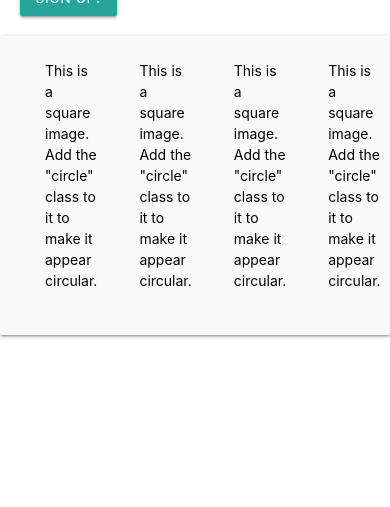
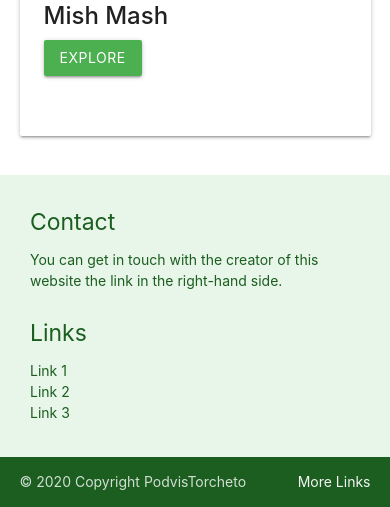
Before and after one commit to podvistorcheto/Milestone-3, a Flask app: page / in a window 390 px wide. Shown: the part 707-1214 px from the top of the page. Before the commit the page ends 1045 px from the top, so only its background shows below. Run offline with Flask 2, Linux system fonts and the light colour scheme; some libraries are stand-ins or nearby versions.

Commit message:
landing page customised

```diff
--- a/templates/index.html
+++ b/templates/index.html
@@ -4,22 +4,19 @@
 <head>
 	<meta charset="UTF-8" />
 	<meta name="viewport" content="width=device-width, initial-scale=1.0" />
-	<meta http-equiv="X-UA-Compatible" content="ie=edge" />
+	<meta http-equiv="X-UA-Compatible" content="ie=edge"/>
 	<link href="https://fonts.googleapis.com/icon?family=Material+Icons" rel="stylesheet" />
-<!-- <link rel="stylesheet" href="https://cdnjs.cloudflare.com/ajax/libs/materialize/0.100.2/css/materialize.min.css"> -->
-	<link
-      rel="stylesheet"
-      href="https://cdnjs.cloudflare.com/ajax/libs/materialize/1.0.0/css/materialize.min.css"
-    />
+	<link rel="stylesheet" href="https://cdnjs.cloudflare.com/ajax/libs/materialize/1.0.0/css/materialize.min.css" />
 	<link rel="stylesheet" href="{{url_for('static', filename='css/style.css')}}" type="text/css" />
 	<title>Cooking Book</title>
 </head>
 
 <body>
-      <nav>
+	<nav class="deep-orange darken-4">
 		<div class="nav-wrapper">
-      <a href="#!" class="brand-logo">Cookbook</a>
-      <a href="#" data-target="mobile-demo" class="sidenav-trigger"><i class="material-icons">menu</i></a>
+			<a href="" class="brand-logo">Cookbook</a>
+			<a href="{{ url_for('index') }}" data-target="mobile-demo"
+				class="sidenav-trigger"><i class="material-icons">menu</i></a>
 			<ul class="right hide-on-med-and-down">
 				<li><a href="{{ url_for('index') }}" class="navbar-item">
 						About
@@ -34,7 +31,8 @@
 		</div>
 	</nav>
 
-  <ul class="sidenav" id="mobile-demo"><li><a href="{{ url_for('index') }}"" class="navbar-item">
+	<ul class="sidenav" id="mobile-demo">
+		<li><a href="{{ url_for('index') }}" class="navbar-item">
 				About
 			</a></li>
 		<li><a href="{{ url_for('login') }}" class="navbar-item">
@@ -45,68 +43,57 @@
 			</a></li>
 	</ul>
 
-  <header class="masthead text-white text-center">
+	<header>
+    <div class="container">
+    <div class="col s12 m7">
+      <div class="card">
+        <div class="card-image">
+          <img class="wrap-it-up" src="{{url_for('static', filename='images/spaghetti.jpg')}}">
+          <span class="card-title">
+          Find how to cook an easy meal for friends and family or upload your own recipe!</span>
+        </div>
+        <div class="card-action">
+        <a href="{{ url_for('signup') }}" class="waves-effect waves-light btn amber orange darken-3"><i class="material-icons right">forum</i>sign up</a>
+								or <a href="{{ url_for('login') }}" class="orange-text darken-3 text-darken-3">Login</a>
+        </div>
+      </div>
+    </div>
+  </div>
 		<div class="overlay"></div>
 		<div class="container">
 			<div class="row">
 				<div class="col-xl-9 mx-auto">
-          <h1 class="mb-5">Build a landing page for your business or project and generate more leads!</h1>
+					<h3 class="mb-5"></h3>
 				</div>
 				<div class="col-md-10 col-lg-8 col-xl-7 mx-auto">
 					<form>
-            <div class="form-row">
-              <div class="col-12 col-md-9 mb-2 mb-md-0">
-                <input type="email" class="form-control form-control-lg" placeholder="Enter your email...">
-              </div>
-              <div class="col-12 col-md-3">
-                <button type="submit" class="btn btn-block btn-lg btn-primary">Sign up!</button>
-              </div>
-            </div>
+
+
 					</form>
 				</div>
 			</div>
 		</div>
 	</header>
-<div class="col s12 m8 offset-m2 l6 offset-l3">
-        <div class="card-panel grey lighten-5 z-depth-1">
-          <div class="row valign-wrapper">
-            <div class="col s7">
-              <img src="{{url_for('static', filename='images/nin.png')}}" alt="" class="circle responsive-img"> <!-- notice the "circle" class -->
+	<div class="container">
+		<div class="card medium">
+			<div class="card-image waves-effect waves-block waves-light">
+				<img class="activator wrap-it-up" src="{{url_for('static', filename='images/mish.jpg')}}"  alt="mish mash">
     </div>
-            <div class="col s5">
-              <span class="black-text">
-                This is a square image. Add the "circle" class to it to make it appear circular.
-              </span>
+				<div class="card-content">
+					<span class="card-title activator grey-text text-darken-4"><strong>Mish Mash</strong></span>
+                        <a class="activator waves-effect waves-light btn btn-medium green">Explore</a><br>
+                        <i class="material-icons right"></i>
+
 				</div>
-            <div class="col s7">
-              <img src="{{url_for('static', filename='images/bikove.png')}}" alt="" class="circle responsive-img"> <!-- notice the "circle" class -->
-            </div>
-            <div class="col s5">
-              <span class="black-text">
-                This is a square image. Add the "circle" class to it to make it appear circular.
-              </span>
-            </div>
-            <div class="col s7">
-              <img src="{{url_for('static', filename='images/nao.png')}}" alt="" class="circle responsive-img"> <!-- notice the "circle" class -->
-            </div>
-            <div class="col s5">
-              <span class="black-text">
-                This is a square image. Add the "circle" class to it to make it appear circular.
-              </span>
-            </div>
-            <div class="col 7">
-              <img src="{{url_for('static', filename='images/1.png')}}" alt="" class="circle responsive-img"> <!-- notice the "circle" class -->
-            </div>
-            <div class="col s5">
-              <span class="black-text">
-                This is a square image. Add the "circle" class to it to make it appear circular.
-              </span>
-            </div>
-          </div>
+				<div class="card-reveal">
+					<span class="card-title grey-text text-darken-4">Mish Mash<i class="material-icons right">close</i></span>
+					<p><strong><h6>Delicious treat from the
+                        East of the Medeterinian. Legend has it is an original Bulgarian recipe.</h6></strong></p>
+                    <a href="{{ url_for('login') }}" class="activator waves-effect waves-light btn btn-medium green">Login and find more</a>
 
 				</div>
 			</div>
-
+		</div>
 
 		{% block content %}
 		<h1 class="title">
@@ -119,9 +106,32 @@
 
 		<!-- /.container -->
 		<!-- Footer here-->
-	<footer>
-		<!-- /.container -->
+
+        <footer class="page-footer green lighten-5">
+          <div class="container">
+            <div class="row">
+              <div class="col l6 s12">
+                <h5 class="green-text text-darken-4">Contact</h5>
+                <p class="green-text text-darken-4">You can get in touch with the creator of this website the link in the right-hand side.</p>
+              </div>
+              <div class="col l4 offset-l2 s12">
+                <h5 class="green-text text-darken-4">Links</h5>
+                <ul>
+                  <li><a class="green-text text-darken-4" href="#!">Link 1</a></li>
+                  <li><a class="green-text text-darken-4" href="#!">Link 2</a></li>
+                  <li><a class="green-text text-darken-4" href="#!">Link 3</a></li>
+                </ul>
+              </div>
+            </div>
+          </div>
+          <div class="footer-copyright green darken-4">
+            <div class="container">
+            © 2020 Copyright PodvisTorcheto
+            <a class="grey-text text-lighten-4 right" href="#!">More Links</a>
+            </div>
+          </div>
         </footer>
+
 		<script src="https://cdnjs.cloudflare.com/ajax/libs/jquery/3.2.1/jquery.min.js"></script>
 		<script src="https://cdnjs.cloudflare.com/ajax/libs/materialize/1.0.0/js/materialize.min.js"></script>
 		<script src="{{url_for('static', filename='ninja.js')}}"></script>
--- a/templates/meals.html
+++ b/templates/meals.html
@@ -8,7 +8,7 @@
             <div>
 			<div class="col s9">
 				<strong>{{recipe.name}} - {{recipe.time_to_prepare}}</strong>
-                <img src={{recipe.image}}>
+                <img src="{{recipe.image}}">
 			</div>
 			<div class="col s2">
             <div class="inline_actions">
```
Also changed, not shown: templates/base.html (+2 -12 lines), templates/modify.html (+15 -8 lines), templates/upload_photo.html (deleted, +0 -8 lines). Lines whose indentation alone changed are shown as unchanged.
